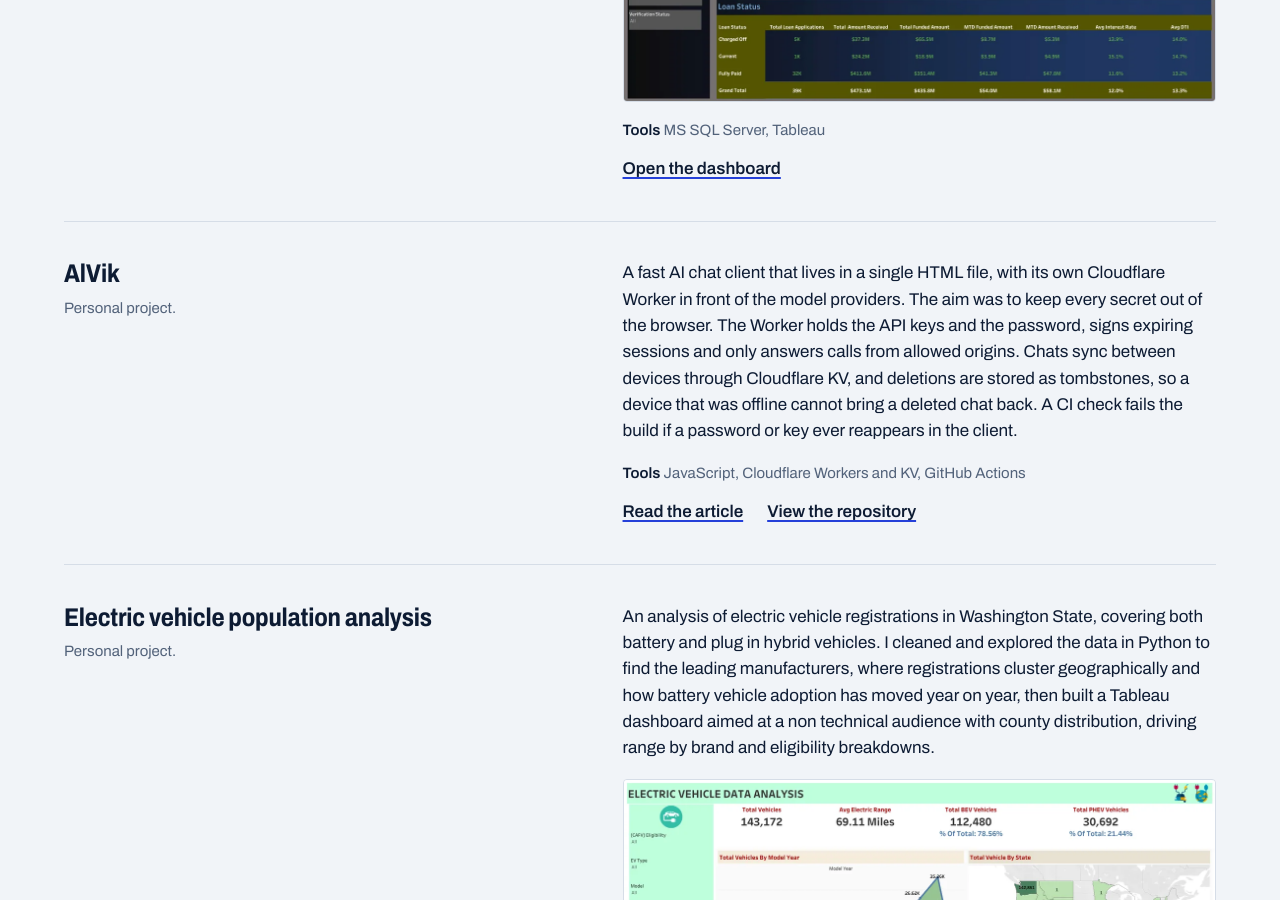
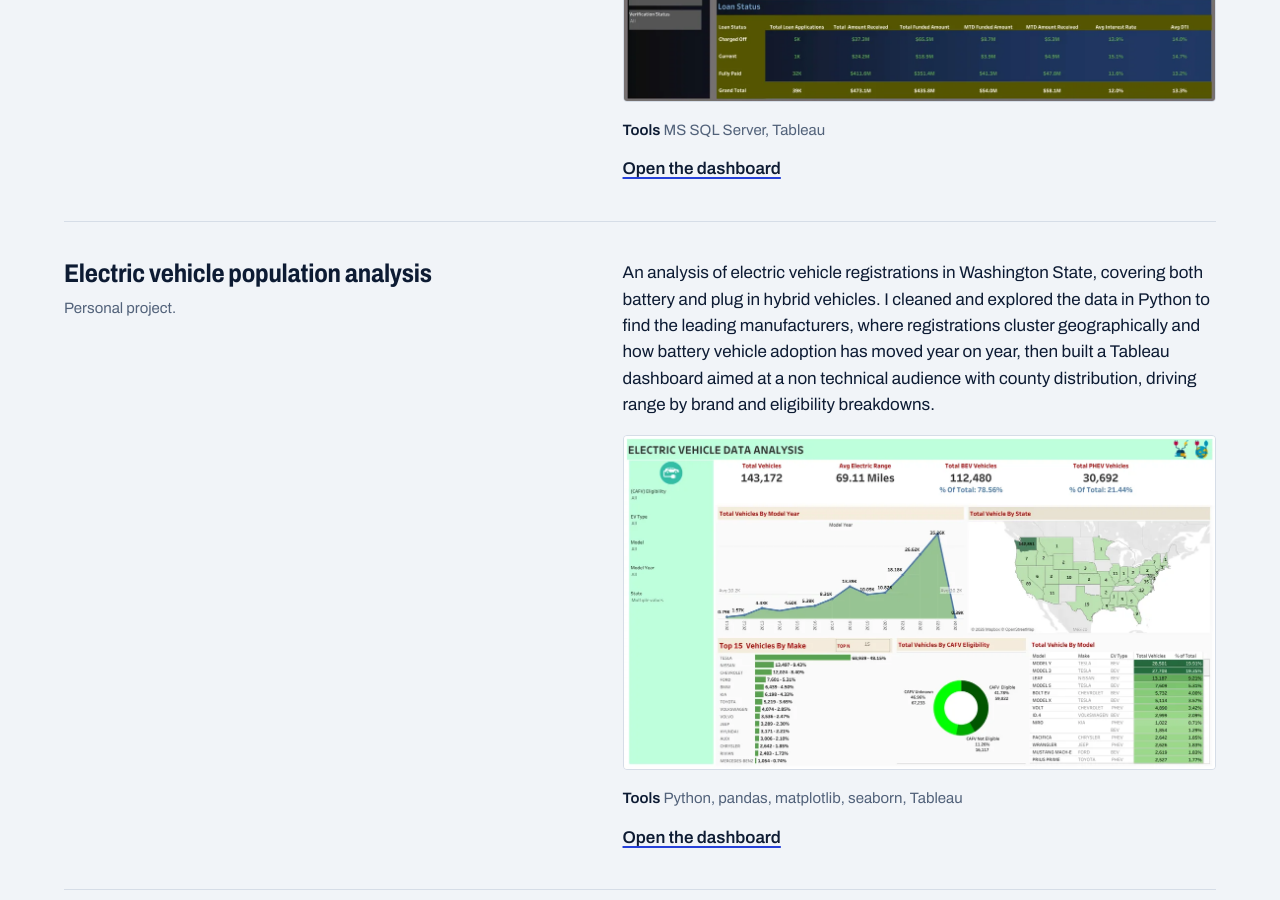
Before and after one commit to Bikram2051/Bikram2051.github.io, a Jekyll site: the page built from projects/index.html, in a window 1280 px wide and 900 px high, scrolled down 3121 px. Built offline with Jekyll 4.4.1, drawn with Linux system fonts in a browser that asks for light colours; some of the changed text lies outside the part shown.

Commit message:
Remove AlVik and its article, and correct the sentiment project to BERT only

```diff
--- a/_data/projects.yml
+++ b/_data/projects.yml
@@ -71,8 +71,8 @@ featured:
       consistent shape, and producing the train, validation and test splits the modelling work ran on.
     more:
       - >-
-        The team used those splits for the BERT and FinBERT models and a Streamlit dashboard that displayed the metrics.
-    tools: Python, pandas, Hugging Face, BERT and FinBERT
+        The team used those splits to fine-tune BERT (bert-base-uncased) in three ways, and built a Streamlit dashboard that displayed the metrics.
+    tools: Python, pandas, Hugging Face, BERT
     links:
       - label: Read the article
         url: /articles/2026/the-98-9-percent-score-that-was-a-bug/
@@ -97,24 +97,6 @@ more:
     links:
       - label: Open the dashboard
         url: https://public.tableau.com/app/profile/bikram.bhattarai/viz/BANKLOANDASHBOARD_17339885232100/Summary
-
-  - id: alvik
-    title: AlVik
-    context: Personal project.
-    short: A single-file AI chat client behind its own Cloudflare Worker, built to keep every secret out of the browser.
-    body: >-
-      A fast AI chat client that lives in a single HTML file, with its own Cloudflare Worker in front of
-      the model providers. The aim was to keep every secret out of the browser. The Worker holds the API
-      keys and the password, signs expiring sessions and only answers calls from allowed origins. Chats
-      sync between devices through Cloudflare KV, and deletions are stored as tombstones, so a device that
-      was offline cannot bring a deleted chat back. A CI check fails the build if a password or key ever
-      reappears in the client.
-    tools: JavaScript, Cloudflare Workers and KV, GitHub Actions
-    links:
-      - label: Read the article
-        url: /articles/2026/deleting-a-chat-on-two-devices/
-      - label: View the repository
-        url: https://github.com/Bikram2051/AlVik
 
   - id: ev-population
     title: Electric vehicle population analysis
--- a/_includes/fig-sentiment.html
+++ b/_includes/fig-sentiment.html
@@ -4,6 +4,6 @@
     <li style="--i: 0"><b>Two sources</b><span>Reddit comments (GoEmotions) and financial news sentences (Financial PhraseBank)</span></li>
     <li style="--i: 1"><b>One cleaning pipeline</b><span>Both corpora come out in the same shape</span></li>
     <li style="--i: 2"><b>Train, validation and test splits</b><span>Fixed before any modelling started</span></li>
-    <li style="--i: 3" class="is-out"><b>BERT and FinBERT</b><span>Metrics shown in a Streamlit dashboard</span></li>
+    <li style="--i: 3" class="is-out"><b>BERT fine-tuning</b><span>Metrics shown in a Streamlit dashboard</span></li>
   </ol>
 </figure>
--- a/_posts/2026-11-12-deleting-a-chat-on-two-devices.md
+++ /dev/null
@@ -1,43 +0,0 @@
----
-title: Deleting a chat on two devices is harder than it sounds
-description: I built a small AI chat client for my own use. Calling the model was the easy part. Keeping secrets out of the browser and keeping deleted chats deleted took the real thought.
-tags: [JavaScript, Cloudflare Workers, sync]
----
-
-AlVik is a chat client I built for my own use. It is one HTML file with no framework and no build step, and it talks to language models through a small Cloudflare Worker.
-
-Calling a model's API is the easy part of a project like this. Two other problems took the thought.
-
-## Nothing secret in the browser
-
-A page that calls a paid API directly has to carry the key, and anything in a page can be read by whoever opens it. So the page holds no secrets at all.
-
-The Worker keeps the provider keys and the password. When I sign in, it compares the password in constant time and hands back a signed token that expires after 30 days. Every chat request carries the token, and the Worker checks the signature and the expiry before it passes anything on. It also only answers pages on a list of allowed origins.
-
-Rules like this fade unless something enforces them. A check runs on every push. It fails the build if anything that looks like a key appears in any tracked file, or if a password ever turns up in the page.
-
-## Keeping deleted chats deleted
-
-Chats live in the browser. Sync copies them to a small key-value store so my other devices can pull them.
-
-The awkward case is deletion. Say I delete a chat on my laptop while my phone is offline. When the phone comes back, it still has the chat. A simple merge sees a chat that exists on one device and not the other, and helpfully puts it back.
-
-The fix is to never really delete. A deleted chat leaves a tombstone: a small record of what was deleted and when. When two devices merge:
-
-1. A chat that exists on only one device is kept.
-2. A chat on both resolves to the newer edit.
-3. A chat is dropped when its tombstone is newer than its last edit.
-
-The third rule stops the offline phone from bringing the chat back, and it still lets an edit made after a deletion win.
-
-There is one more guard. The store keeps a version number. If a device tries to save on top of a version it has not seen, the Worker refuses, sends back the current state, and the device merges and tries again. Nothing is silently overwritten.
-
-## What it is not
-
-It is a personal tool, not a product. There is one password and one user, the limit on login attempts is best effort, and history sits in the browser's local storage, so it is only as private as the device.
-
-The merge rules are covered by tests, including the two cases above: a stale device cannot bring back a deleted chat, and an edit newer than the tombstone wins.
-
-I keep coming back to this project because the same two questions turn up in data work all the time. Where do the credentials live? And what happens when two copies of the same record disagree?
-
-The code is [on GitHub](https://github.com/Bikram2051/AlVik), and there is a short summary on the [work page](/projects/#alvik).
```
